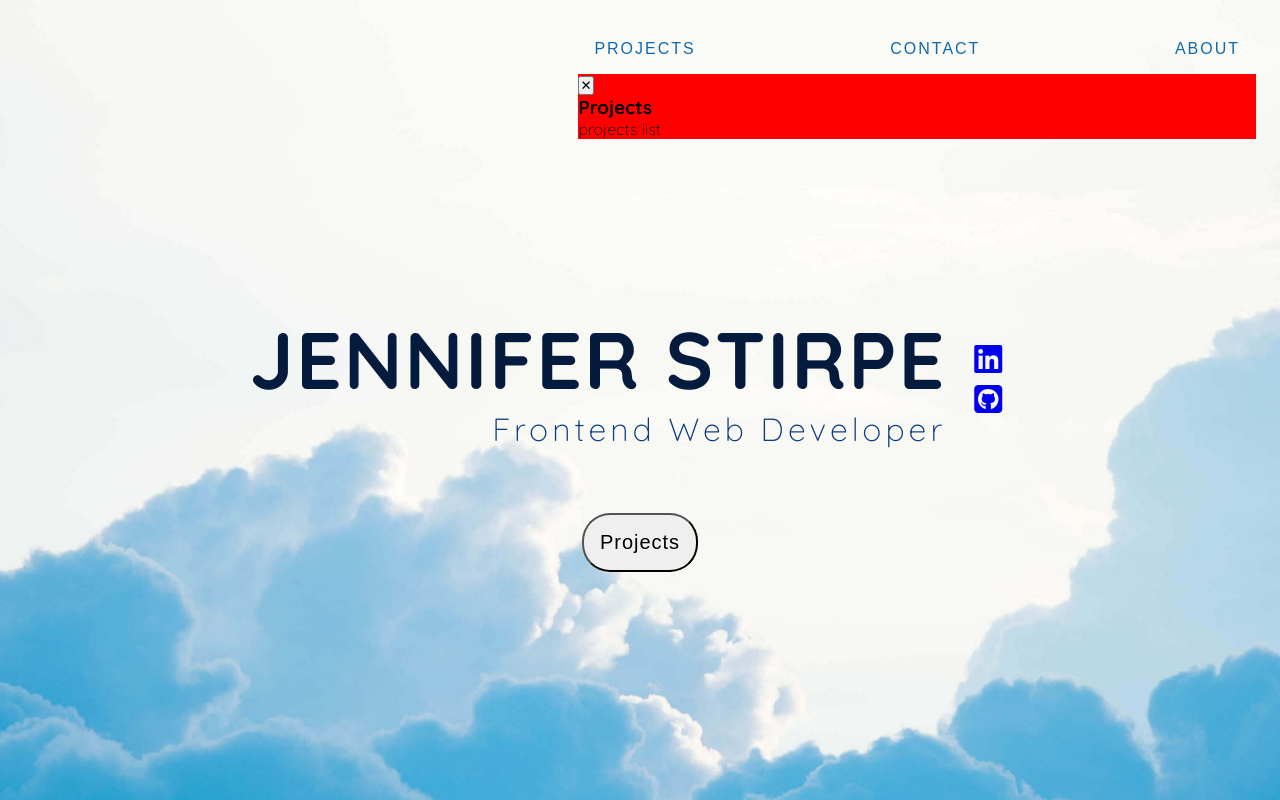
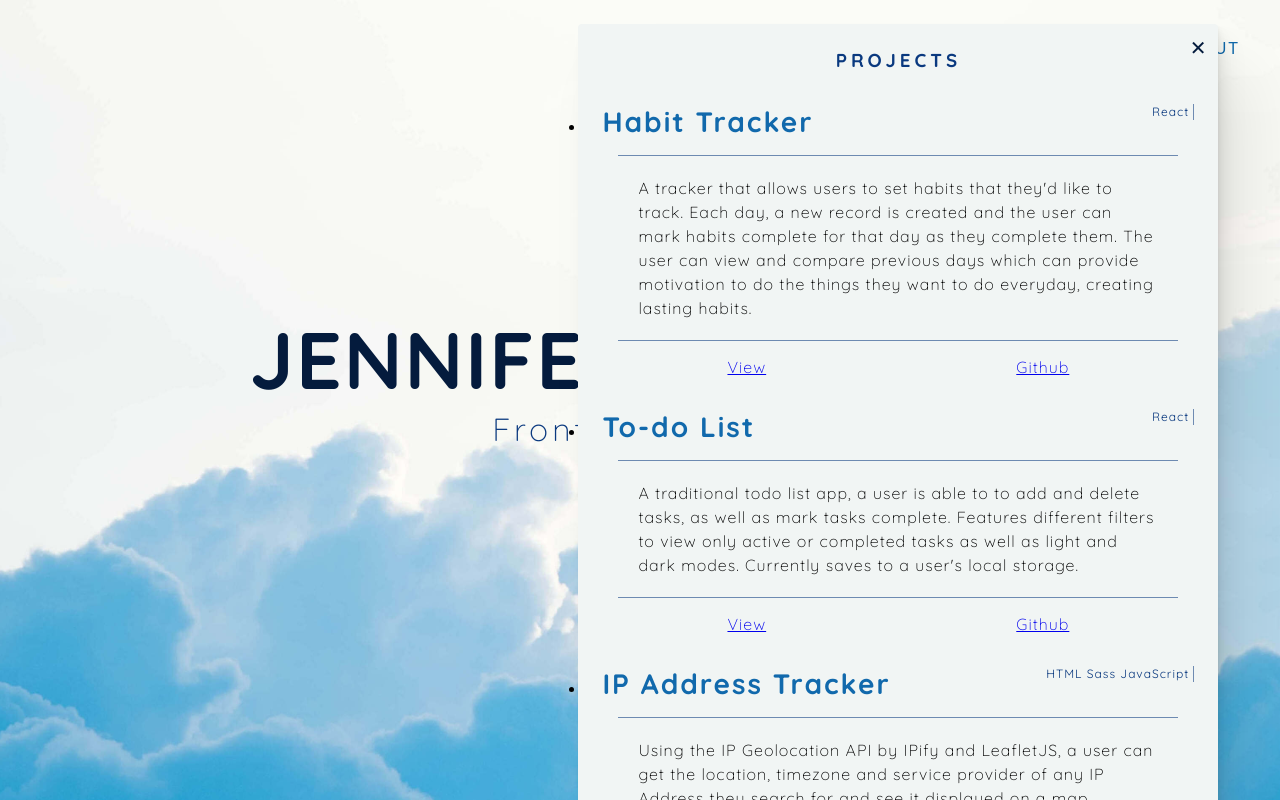
Before and after one commit to jennstirpe/portfolio-v6, a React (Vite) app: page / in a window 1280 px wide. Both pictures are taken after a click on the button "PROJECTS". Shown: the top 800 px of the page. Built offline with nearby package versions, Linux system fonts and the light colour scheme.

Commit message:
Created project cards and JSON file with project information to display

```diff
--- /dev/null
+++ b/src/components/global/CloseBtn.jsx
@@ -0,0 +1,7 @@
+import { StyledCloseBtn } from "./CloseBtn.styled"
+
+export default function CloseBtn({ closeModal }) {
+  return (
+    <StyledCloseBtn onClick={closeModal}>&#10005;</StyledCloseBtn>
+  )
+}
--- /dev/null
+++ b/src/components/global/CloseBtn.styled.jsx
@@ -0,0 +1,18 @@
+import styled from "styled-components";
+
+export const StyledCloseBtn = styled.button`
+    position: absolute;
+    top: .25rem;
+    right: .25rem;
+    padding: .5rem;
+    font-size: 1.25rem;
+    border: none;
+    background: transparent;
+    color: ${({theme}) => theme.colors.textDark};
+    transition: all 150ms linear;
+
+    &:hover {
+        cursor: pointer;
+        color: ${({theme}) => theme.colors.textLight};
+    }
+`;
--- a/src/components/header/Nav.styled.jsx
+++ b/src/components/header/Nav.styled.jsx
@@ -1,6 +1,8 @@
 import styled from "styled-components";
 
 export const StyledNav = styled.nav`
+    position: relative;
+
     .nav-list {
         list-style: none;
         display: flex;
--- /dev/null
+++ b/src/components/modals/Project.jsx
@@ -0,0 +1,24 @@
+import { StyledProject } from "./styled/Project.styled"
+
+export default function Project({ project }) {
+  return (
+    <StyledProject key={project.id}>
+        <div className="project-header">
+            <h4 className="project-name">{project.name}</h4>
+            <span className="project-tech">
+            {
+                project.tech.map(tech => {
+                    return `${tech} `
+                })
+            }
+            </span>
+        </div>
+        <p  className="project-desc">{project.description}</p>
+
+        <div className="links">
+            <a className="project-link" href={project.link} target="_blank">View</a>
+            <a className="project-github" href={project.github} target="_blank">Github</a>
+        </div>
+    </StyledProject>
+  )
+}
--- a/src/components/modals/ProjectsModal.jsx
+++ b/src/components/modals/ProjectsModal.jsx
@@ -1,4 +1,7 @@
-import { StyledProjectsModal } from "./styled/ProjectsModal.styled"
+import { StyledProjectsModal } from "./styled/ProjectsModal.styled";
+import Project from "./Project";
+import projects from "../../projects.json";
+import CloseBtn from "../global/CloseBtn";
 
 export default function ProjectsModal({ handleClose }) {
 
@@ -8,9 +11,16 @@ export default function ProjectsModal({ handleClose }) {
 
   return (
     <StyledProjectsModal>
-      <button onClick={closeProjects}>&#10005;</button>
-      <h3>Projects</h3>
-      <div>projects list</div>
+      <CloseBtn closeModal={closeProjects} />
+      <h3 className="projects-header">Projects</h3>
+      <ul>
+        {
+          projects.map(project => {
+            return <li><Project project={project} /></li>
+          })
+        }
+      </ul>
+
     </StyledProjectsModal>
   )
 }
--- /dev/null
+++ b/src/components/modals/styled/Project.styled.jsx
@@ -0,0 +1,52 @@
+import styled from "styled-components";
+
+export const StyledProject = styled.article`
+    padding: 1rem;
+    letter-spacing: 1px;
+
+    .project-header {
+        display: flex;
+        justify-content: space-between;
+
+        .project-name {
+            font-size: 1.75rem;
+            font-weight: 700;
+            color: ${({theme}) => theme.colors.textLight};
+            letter-spacing: 2px;
+        }
+
+        .project-tech {
+            height: 1rem;
+            font-size: .75rem;
+            font-weight: 400;
+            color: ${({theme}) => theme.colors.accentDark};
+            border-right: 1px solid ${({theme}) => theme.colors.accentDark}90;
+            padding-right: .25rem;
+        }
+    }
+
+    .project-desc {
+        padding: 1.25rem;
+        margin: 1rem;
+        line-height: 1.5rem;
+        border-top: 1px solid ${({theme}) => theme.colors.accentDark}90;
+        border-bottom: 1px solid ${({theme}) => theme.colors.accentDark}90;
+    }
+
+    .links {
+        display: flex;
+        justify-content: space-around;
+
+        .link {
+            text-decoration: none;
+            text-transform: uppercase;
+            font-weight: 700;
+            color: ${({theme}) => theme.colors.textLight};
+            transition: all 150ms linear;
+
+            &:hover {
+                color: ${({theme}) => theme.colors.textDark};
+            }
+        }
+    }
+`;
--- a/src/components/modals/styled/ProjectsModal.styled.jsx
+++ b/src/components/modals/styled/ProjectsModal.styled.jsx
@@ -1,5 +1,25 @@
 import styled from "styled-components";
 
 export const StyledProjectsModal = styled.section`
-    background: red;
+    z-index: 5;
+    max-width: 40rem;
+    background: ${({theme}) => theme.colors.cardBg};
+    position: absolute;
+    padding: .5rem;
+    top: 0;
+    margin: auto;
+    border-radius: .25rem;
+    box-shadow: 1px 1.6px 2.2px rgba(0, 0, 0, 0.022),
+        2.6px 4.2px 5.6px rgba(0, 0, 0, 0.031),
+        5.3px 8.5px 11.3px rgba(0, 0, 0, 0.039),
+        11px 17.5px 23.4px rgba(0, 0, 0, 0.048),
+        30px 48px 64px rgba(0, 0, 0, 0.07);
+
+    .projects-header {
+        text-align: center;
+        text-transform: uppercase;
+        letter-spacing: 4px;
+        padding: 1rem 0;
+        color: ${({theme}) => theme.colors.accentDark};
+    }
 `;
--- /dev/null
+++ b/src/projects.json
@@ -0,0 +1,48 @@
+
+    [
+        {
+            "id": 1,
+            "name": "Habit Tracker",
+            "img": null,
+            "description": "A tracker that allows users to set habits that they'd like to track. Each day, a new record is created and the user can mark habits complete for that day as they complete them. The user can view and compare previous days which can provide motivation to do the things they want to do everyday, creating lasting habits.",
+            "tech": ["React"],
+            "link": "https://jennstirpe.github.io/habit-tracker-v2/",
+            "github": "https://github.com/jennstirpe/habit-tracker-v2"
+        },
+        {
+            "id": 2,
+            "name": "To-do List",
+            "img": null,
+            "description": "A traditional todo list app, a user is able to to add and delete tasks, as well as mark tasks complete. Features different filters to view only active or completed tasks as well as light and dark modes. Currently saves to a user's local storage.",
+            "tech": ["React"],
+            "link": "https://jennstirpe.github.io/todo-app/",
+            "github": "https://github.com/jennstirpe/todo-app"
+        },
+        {
+            "id": 3,
+            "name": "IP Address Tracker",
+            "img": null,
+            "description": "Using the IP Geolocation API by IPify and LeafletJS, a user can get the location, timezone and service provider of any IP Address they search for and see it displayed on a map.",
+            "tech": ["HTML", "Sass", "JavaScript"],
+            "link": "https://jennstirpe.github.io/ip-address-tracker-js/",
+            "github": "https://github.com/jennstirpe/ip-address-tracker-js"
+        },
+        {
+            "id": 4,
+            "name": "Tip Calculator",
+            "img": null,
+            "description": "Once a user enters the bill total, desired tip percentage and number of people splitting the bill, the app will calculate the tip and new total, then display the amount each person will be responsible for if it were to be split evenly.",
+            "tech": ["HTML", "Sass", "JavaScript"],
+            "link": "https://jennstirpe.github.io/tip-calc-app-js/",
+            "github": "https://github.com/jennstirpe/tip-calc-app-js"
+        },
+        {
+            "id": 5,
+            "name": "Lights Out",
+            "img": null,
+            "description": "A logic game released in the mid-90's, the player's goal is to turn off all the lights in as few moves as possible. Clicking any light will toggle it and its four adjacent lights on/off.",
+            "tech": ["HTML", "Sass", "JavaScript"],
+            "link": "https://jennstirpe.github.io/lights-out/",
+            "github": "https://github.com/jennstirpe/lights-out"
+        }
+    ]
--- a/themes.jsx
+++ b/themes.jsx
@@ -4,5 +4,6 @@ export const mainTheme = {
         textDark: "#041b3d",
         accentLight: "#f1f5f4",
         accentDark: "#0a397f",
+        cardBg: "#f1f5f4",
     },
 }
```
